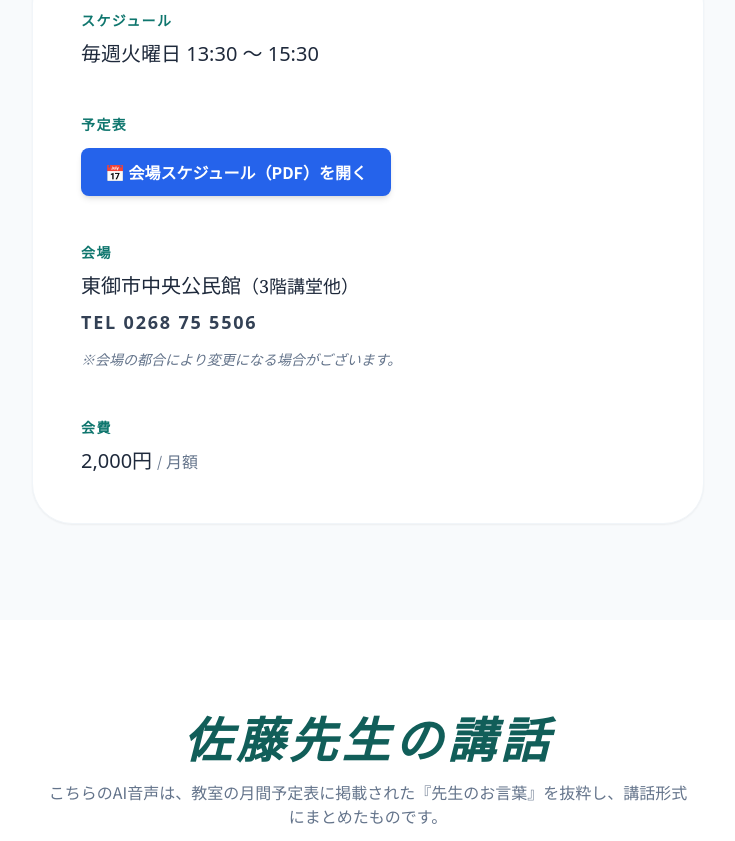
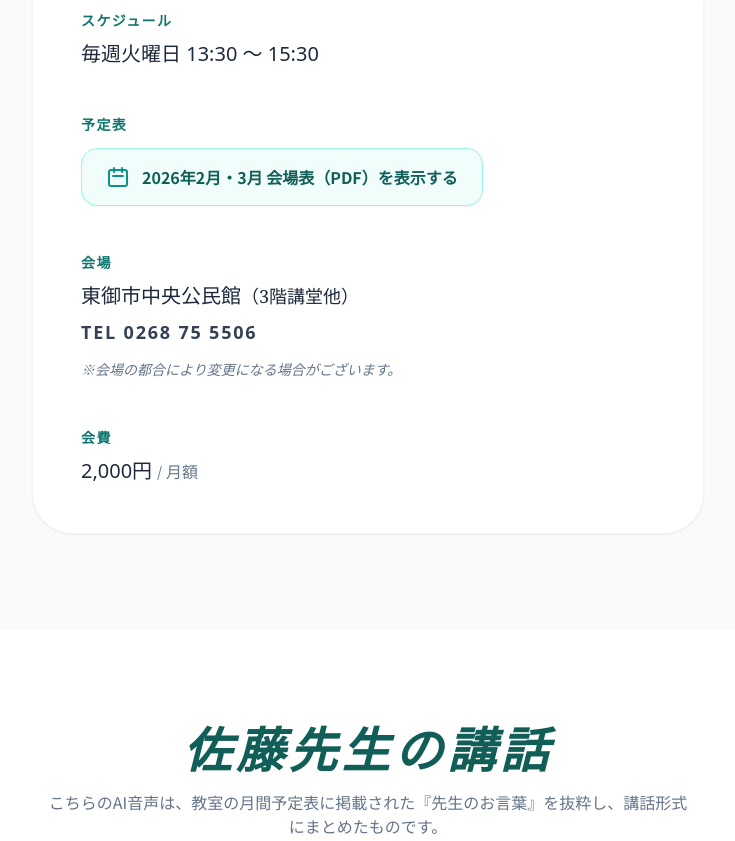
Before and after one commit to yoshi0213saku-spec/my-images, a plain HTML site: page index.html in a window 1280 px wide. Shown: the part 1501-2342 px from the top of the page, without its empty margins (272-1007 px from the left). Drawn offline with nearby package versions, Linux system fonts and the light colour scheme.

Commit message:
Add files via upload

```diff
--- a/index.html
+++ b/index.html
@@ -178,8 +178,11 @@
                         <div>
                             <h4 class="text-teal-700 font-bold mb-3 uppercase tracking-widest text-sm">予定表</h4>
                             <div class="flex">
-                                <a href="venue_schedule_2026.pdf" target="_blank" class="inline-flex items-center gap-3 px-6 py-3 bg-blue-600 text-white rounded-lg font-bold hover:bg-blue-700 transition-all shadow-md group">
-                                    <span class="text-base">📅 会場スケジュール（PDF）を開く</span>
+                                <a href="ファイル名.pdf" target="_blank" class="inline-flex items-center gap-3 px-6 py-4 bg-teal-50 border border-teal-200 rounded-2xl text-teal-800 font-bold hover:bg-teal-100 transition-all shadow-sm group">
+                                    <svg xmlns="http://www.w3.org/2000/svg" class="h-6 w-6 text-teal-600 group-hover:scale-110 transition-transform" fill="none" viewBox="0 0 24 24" stroke="currentColor">
+                                        <path stroke-linecap="round" stroke-linejoin="round" stroke-width="2" d="M8 7V3m8 4V3m-9 8h10M5 21h14a2 2 0 002-2V7a2 2 0 00-2-2H5a2 2 0 00-2 2v12a2 2 0 002 2z" />
+                                    </svg>
+                                    <span class="text-base">2026年2月・3月 会場表（PDF）を表示する</span>
                                 </a>
                             </div>
                         </div>
@@ -280,7 +283,7 @@
             </div>
         </section>
 
-        <!-- 運営・サポート情報（上下レイアウト + 左揃え） -->
+        <!-- 運営・サポート情報 -->
         <section id="admin" class="py-16 bg-slate-50 border-t border-slate-100">
             <div class="container mx-auto px-6 max-w-4xl">
                 <div class="flex flex-col gap-12 items-start text-left">
@@ -326,7 +329,7 @@
                             <p class="text-sm text-slate-600 leading-relaxed font-sans">日本武術太極拳連盟<br>太極拳3段・B級指導員</p>
                             <div class="pt-2">
                                 <a href="mailto:yoshi0213.saku@gmail.com" class="inline-flex items-center gap-2 px-4 py-2 bg-white border border-teal-100 rounded-full text-teal-700 font-bold hover:bg-teal-50 transition-colors shadow-sm text-xs font-sans">
-                                    <svg xmlns="http://www.w3.org/2000/svg" class="h-4 w-4" fill="none" viewBox="0 0 24 24" stroke="currentColor"><path stroke-linecap="round" stroke-linejoin="round" stroke-width="2" d="M3 8l7.89 5.26a2 2 0 002.22 0L21 8M5 19h14a2 2 0 002-2V7a2 2 0 00-2-2H5a2 2 0 00-2-2v10a2 2 0 002 2z" /></svg>
+                                    <svg xmlns="http://www.w3.org/2000/svg" class="h-4 w-4" fill="none" viewBox="0 0 24 24" stroke="currentColor"><path stroke-linecap="round" stroke-linejoin="round" stroke-width="2" d="M3 8l7.89 5.26a2 2 0 002.22 0L21 8M5 19h14a2 2 0 002-2V7a2 2 0 00-2-2H5a2 2 0 00-2 2v10a2 2 0 002 2z" /></svg>
                                     yoshi0213.saku@gmail.com
                                 </a>
                             </div>
```
